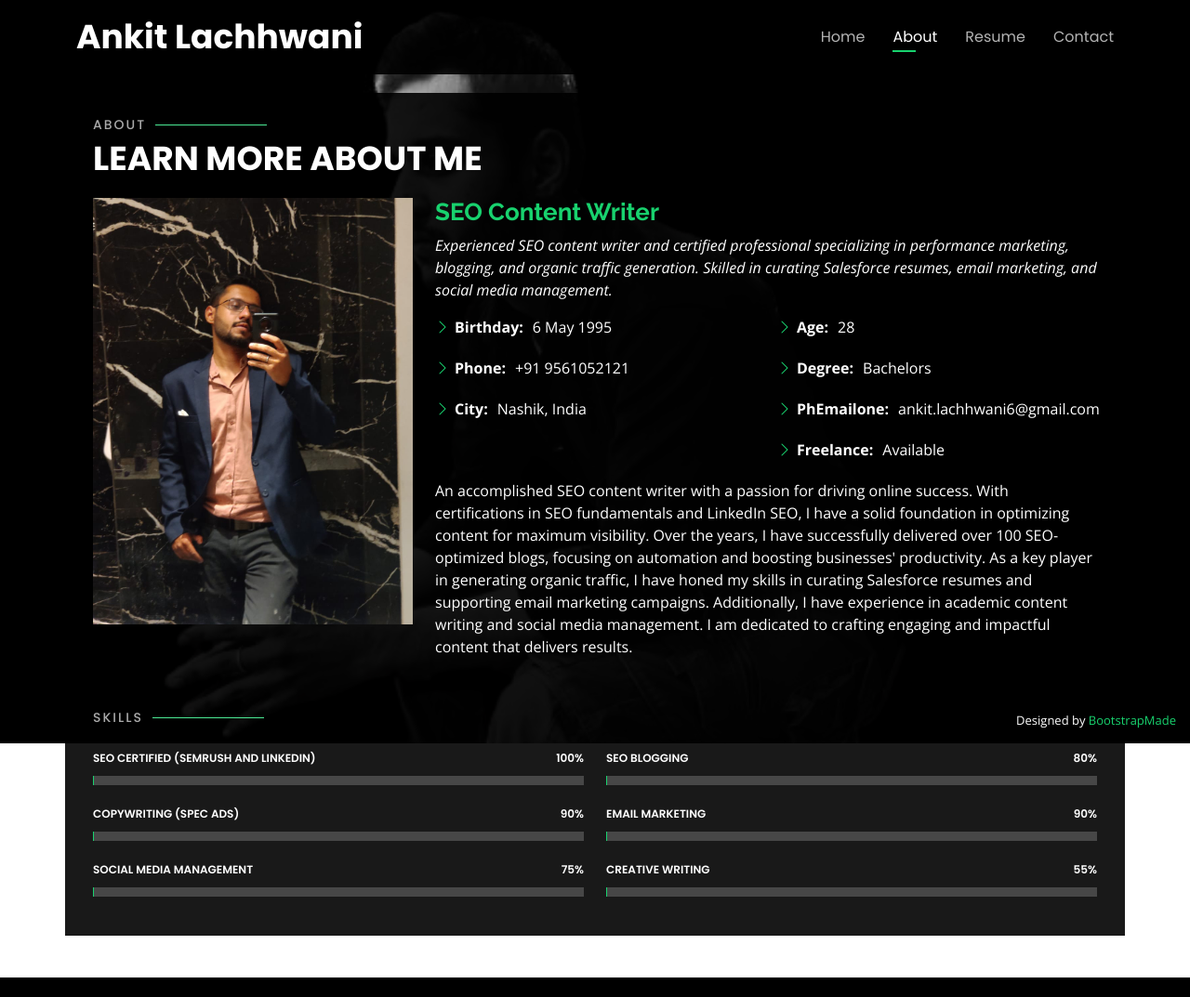
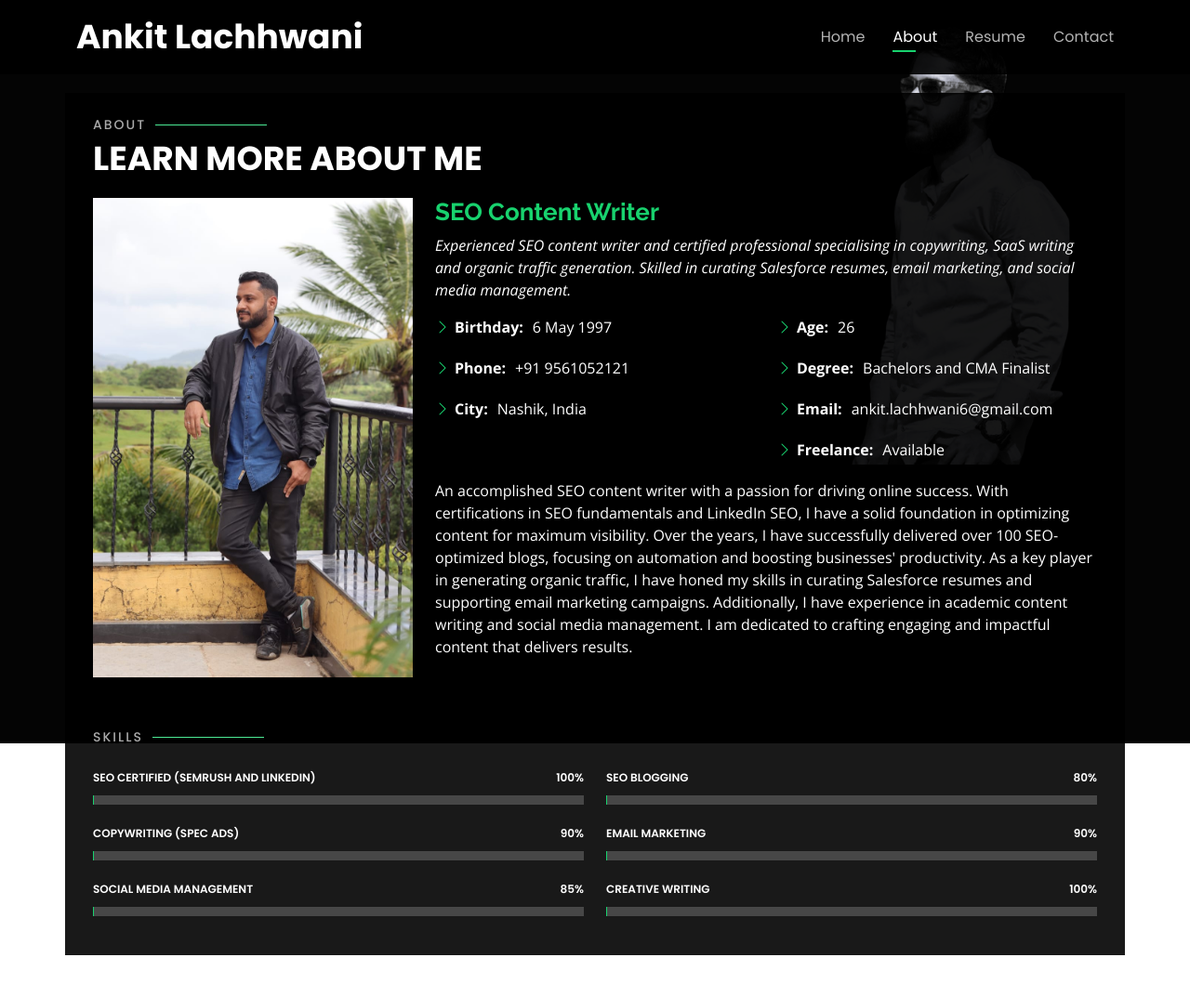
Before and after one commit to its-kind-of/ankit-portfolio, a Flask app: page / in a window 1280 px wide, after a click on "About". Shown: the whole page at 93% size. Before the commit the page ends 1052 px from the top, so only its background shows below. Run offline with Flask 3, Linux system fonts and the light colour scheme; some libraries are stand-ins or nearby versions.

Commit message:
changes that ankit made and his friend made the changes in the code

```diff
--- a/static/assets/css/style.css
+++ b/static/assets/css/style.css
@@ -22,8 +22,8 @@ body {
 body::before {
     content: "";
     position: fixed;
-    background: #040404 url("../img/ankit-bg-1.jpg") top right no-repeat;
-    background-size: cover;
+    background: #040404 url("../img/ankit-bg-3.png") top right no-repeat;
+    background-size: "";
     left: 0;
     right: 0;
     top: 0;
--- a/templates/index.html
+++ b/templates/index.html
@@ -45,7 +45,7 @@
       <h1><a href="index.html">Ankit Lachhwani</a></h1>
       <!-- Uncomment below if you prefer to use an image logo -->
       <!-- <a href="index.html" class="mr-auto"><img src="../static/assets/img/logo.png" alt="" class="img-fluid"></a> -->
-      <h2>I'm a passionate <span>content writer</span> from Nashik</h2>
+      <h2>SaaS Writer | Copywriter | SEO Blogger | Resume Curator | Poetry</h2>
 
       <nav id="navbar" class="navbar">
         <ul>
@@ -79,18 +79,17 @@
 
       <div class="row">
         <div class="col-lg-4" data-aos="fade-right">
-          <img src="../static/assets/img/ankit-me.jpg" class="img-fluid" alt="">
+          <img src="../static/assets/img/ankit-me.jpeg" class="img-fluid" alt="">
         </div>
         <div class="col-lg-8 pt-4 pt-lg-0 content" data-aos="fade-left">
           <h3>SEO Content Writer</h3>
           <p class="fst-italic">
-            Experienced SEO content writer and certified professional specializing in performance marketing, blogging,
-            and organic traffic generation. Skilled in curating Salesforce resumes, email marketing, and social media management.
+            Experienced SEO content writer and certified professional specialising in copywriting, SaaS writing and organic traffic generation. Skilled in curating Salesforce resumes, email marketing, and social media management.
           </p>
           <div class="row">
             <div class="col-lg-6">
               <ul>
-                <li><i class="bi bi-chevron-right"></i> <strong>Birthday:</strong> <span>6 May 1995</span></li>
+                <li><i class="bi bi-chevron-right"></i> <strong>Birthday:</strong> <span>6 May 1997</span></li>
                 <!--<li><i class="bi bi-chevron-right"></i> <strong>Website:</strong> <span>www.example.com</span></li>-->
                 <li><i class="bi bi-chevron-right"></i> <strong>Phone:</strong> <span>+91 9561052121</span></li>
                 <li><i class="bi bi-chevron-right"></i> <strong>City:</strong> <span>Nashik, India</span></li>
@@ -98,9 +97,9 @@
             </div>
             <div class="col-lg-6">
               <ul>
-                <li><i class="bi bi-chevron-right"></i> <strong>Age:</strong> <span>28</span></li>
-                <li><i class="bi bi-chevron-right"></i> <strong>Degree:</strong> <span>Bachelors</span></li>
-                <li><i class="bi bi-chevron-right"></i> <strong>PhEmailone:</strong> <span>ankit.lachhwani6@gmail.com</span></li>
+                <li><i class="bi bi-chevron-right"></i> <strong>Age:</strong> <span>26</span></li>
+                <li><i class="bi bi-chevron-right"></i> <strong>Degree:</strong> <span>Bachelors and CMA Finalist</span></li>
+                <li><i class="bi bi-chevron-right"></i> <strong>Email:</strong> <span>ankit.lachhwani6@gmail.com</span></li>
                 <li><i class="bi bi-chevron-right"></i> <strong>Freelance:</strong> <span>Available</span></li>
               </ul>
             </div>
@@ -143,9 +142,9 @@
           </div>
 
           <div class="progress">
-            <span class="skill">Social Media Management<i class="val">75%</i></span>
+            <span class="skill">Social Media Management<i class="val">85%</i></span>
             <div class="progress-bar-wrap">
-              <div class="progress-bar" role="progressbar" aria-valuenow="75" aria-valuemin="0" aria-valuemax="100"></div>
+              <div class="progress-bar" role="progressbar" aria-valuenow="85" aria-valuemin="0" aria-valuemax="100"></div>
             </div>
           </div>
 
@@ -168,9 +167,9 @@
           </div>
 
           <div class="progress">
-            <span class="skill">Creative Writing <i class="val">55%</i></span>
+            <span class="skill">Creative Writing <i class="val">100%</i></span>
             <div class="progress-bar-wrap">
-              <div class="progress-bar" role="progressbar" aria-valuenow="55" aria-valuemin="0" aria-valuemax="100"></div>
+              <div class="progress-bar" role="progressbar" aria-valuenow="100" aria-valuemin="0" aria-valuemax="100"></div>
             </div>
           </div>
 
@@ -198,7 +197,7 @@
           <h3 class="resume-title">Sumary</h3>
           <div class="resume-item pb-0">
             <h4>Ankit Lachhwani</h4>
-            <p><em>Experienced SEO content writer and certified professional specializing in performance marketing, blogging, and organic traffic generation. Skilled in curating Salesforce resumes, email marketing, and social media management.</em></p>
+            <p><em>Experienced SEO content writer and certified professional specialising in copywriting, SaaS writing and organic traffic generation. Skilled in curating Salesforce resumes, email marketing, and social media management.</em></p>
             <p>
             <ul>
               <li>Nashik, India</li>
@@ -226,7 +225,7 @@
           <h3 class="resume-title">Professional Experience</h3>
           <div class="resume-item">
             <h4>SEO Content Writer</h4>
-            <h5>2022 - Present</h5>
+            <h5>MAY 2022 - Present</h5>
             <p><em>CompanyHub and Integrately, Nashik</em></p>
             <p>
             <ul>
@@ -242,7 +241,7 @@
           </div>
           <div class="resume-item">
             <h4>Academic Content Writing</h4>
-            <h5>2022 - 2022</h5>
+            <h5>JAN 2022 - APRIL 2022</h5>
             <p><em>Zucol Services, Pune</em></p>
             <p>
             <ul>
@@ -254,7 +253,7 @@
           </div>
           <div class="resume-item">
             <h4>Social Media Writer and Content Manager</h4>
-            <h5>2022 - 2022</h5>
+            <h5>JULY 2022 - DEC 2022</h5>
             <p><em>Elite Socio Marketing Services, Nashik</em></p>
             <p>
             <ul>
@@ -269,6 +268,7 @@
             <h3 class="resume-title">Personal Projects</h3>
             <div class="resume-item pb-0">
               <h4>Samvaad (NGO)</h4>
+              <h5>2021</h5>
               <p>Managed end to end social media projects with proper understanding of algorithms to effectively create traffic and boost marketing</p>
 
             </div>
@@ -314,14 +314,14 @@
           <div class="info-box">
             <i class="bx bx-envelope"></i>
             <h3>Email Me</h3>
-            <p>ankit.lachhwani6@gmail.com</p>
+            <p><a href="mailto:ankit.lachhwani6@gmail.com">ankit.lachhwani6@gmail.com</a></p>
           </div>
         </div>
         <div class="col-md-6 mt-4 d-flex align-items-stretch">
           <div class="info-box">
             <i class="bx bx-phone-call"></i>
             <h3>Call Me</h3>
-            <p>+91 9561052121</p>
+            <p><a href="tel:91 9561052121">+91 9561052121</a></p>
           </div>
         </div>
       </div>
@@ -331,13 +331,7 @@
     </div>
   </section><!-- End Contact Section -->
 
-  <div class="credits">
-    <!-- All the links in the footer should remain intact. -->
-    <!-- You can delete the links only if you purchased the pro version. -->
-    <!-- Licensing information: https://bootstrapmade.com/license/ -->
-    <!-- Purchase the pro version with working PHP/AJAX contact form: https://bootstrapmade.com/personal-free-resume-bootstrap-template/ -->
-    Designed by <a href="https://bootstrapmade.com/">BootstrapMade</a>
-  </div>
+
 
   <!-- Vendor JS Files -->
   <script src="../static/assets/vendor/purecounter/purecounter_vanilla.js"></script>
```
Also changed, not shown: static/assets/img/ankit-bg-3.png (added), static/assets/img/ankit-me.jpeg (added), static/assets/img/ankit-me.jpg (deleted).
